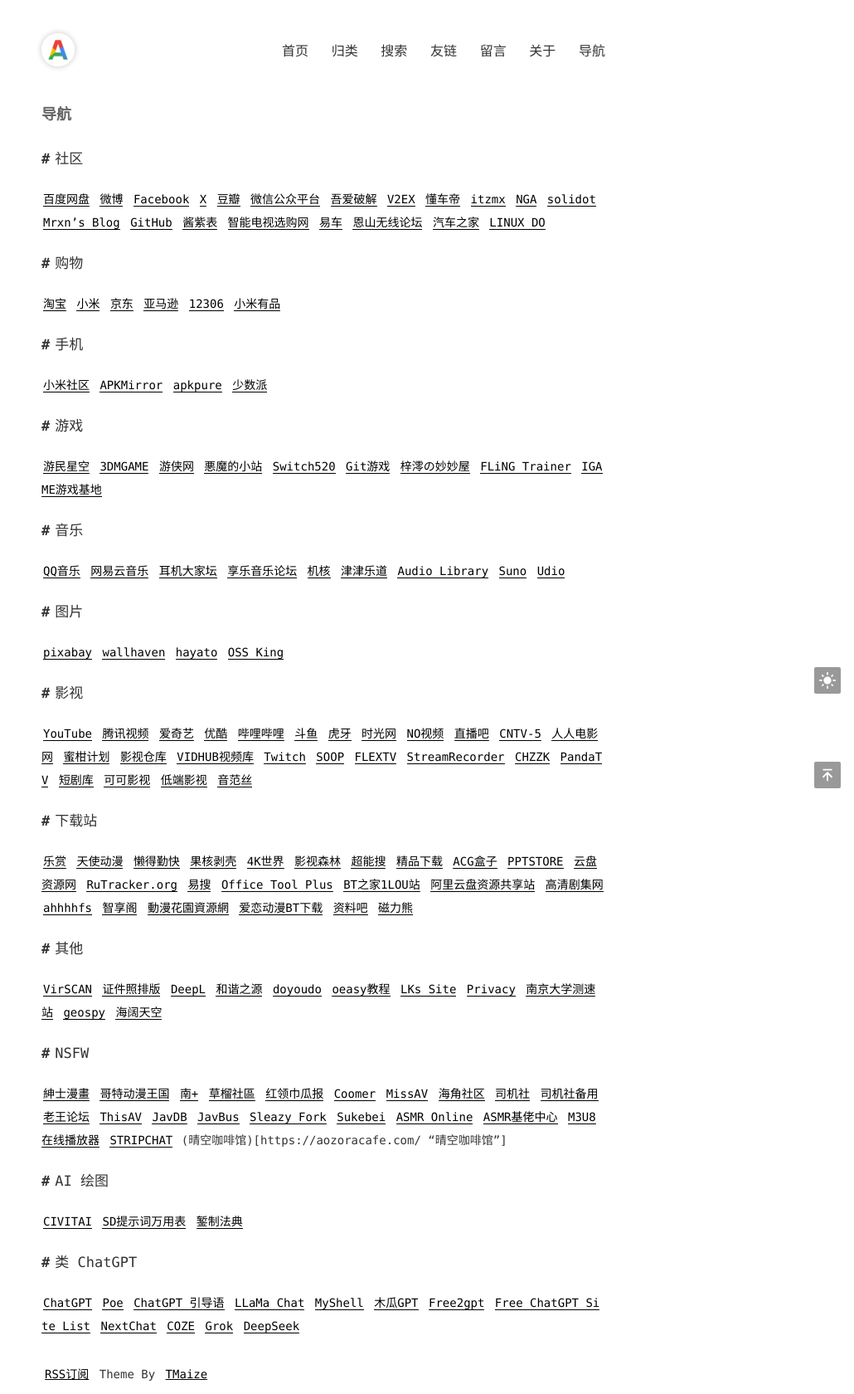
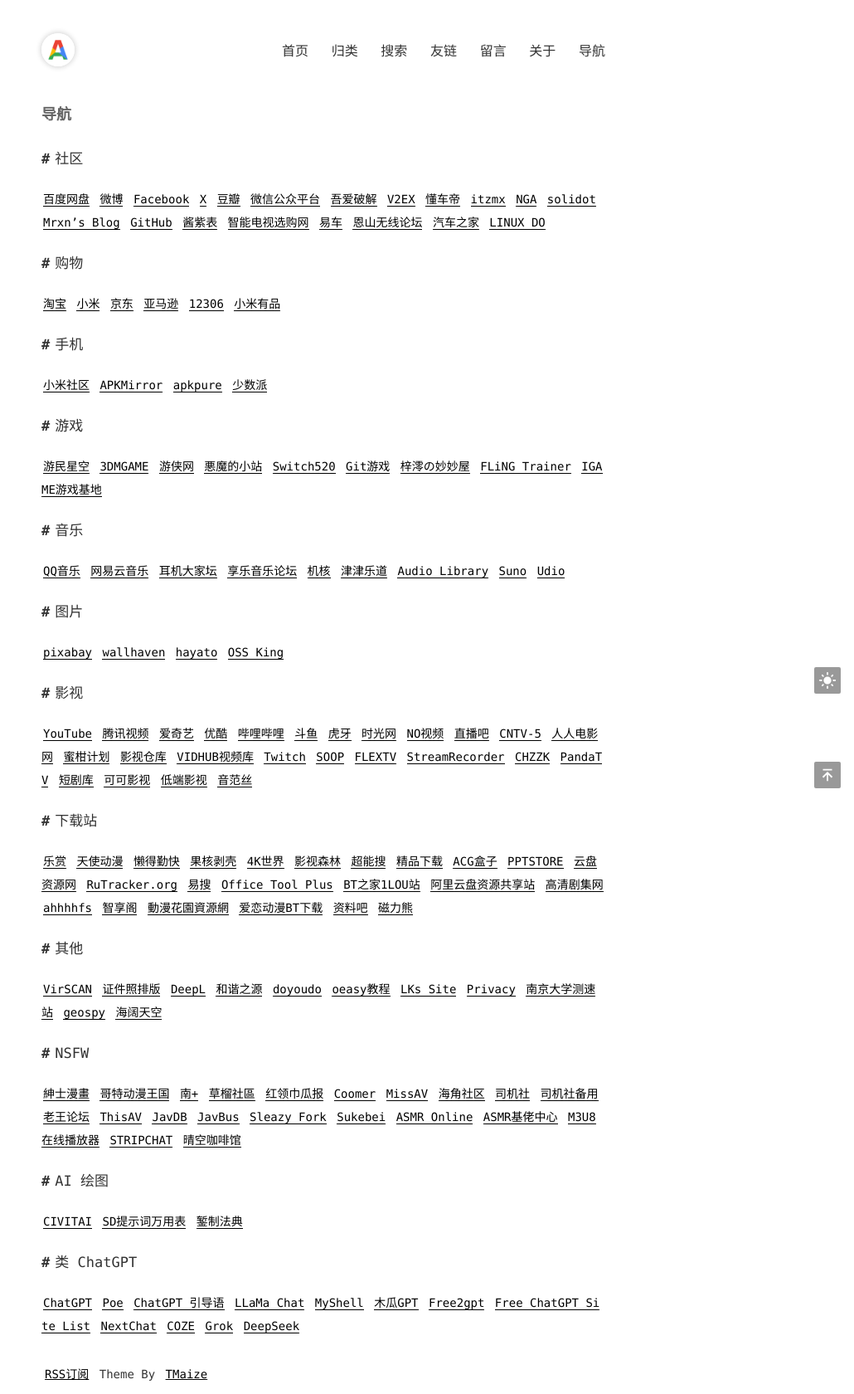
Before and after one commit to admans/admans.github.io, a Jekyll site: the page built from pages/navi.md, in a window 1280 px wide. Shown: the whole page at 83% size, without its empty margins (250-1280 px from the left). Built offline with Jekyll 4.4.1, drawn with Linux system fonts in a browser that asks for light colours.

Commit message:
Update navi.md

```diff
--- a/pages/navi.md
+++ b/pages/navi.md
@@ -41,7 +41,7 @@ title: 导航
 
 ## NSFW
 
-[紳士漫畫](https://www.wnacg.com/ "紳士漫畫") [哥特动漫王国](https://www.gtloli.gay/ "哥特动漫王国") [南+](https://south-plus.net/ "南+") [草榴社區](https://t66y.com/ "草榴社區") [红领巾瓜报](https://hlj.fun/ "红领巾瓜报") [Coomer](https://coomer.su/ "Coomer") [MissAV](https://missav.ws/ "MissAV") [海角社区](https://haijiao.com/ "海角社区") [司机社](https://bitbucket.org/xsijishe/yjdz/src/main/ "司机社") [司机社备用](https://47447.net/ "司机社备用") [老王论坛](https://laowang.vip "老王论坛") [ThisAV](https://thisav.com/ "ThisAV") [JavDB](https://javdb.com/ "JavDB") [JavBus](https://www.javbus.com/ "JavBus") [Sleazy Fork](https://sleazyfork.org/zh-CN "Sleazy Fork") [Sukebei](https://sukebei.nyaa.si/ "Sukebei") [ASMR Online](https://www.asmr.one/works "ASMR Online") [ASMR基佬中心](https://www.asmrgay.org/ "ASMR基佬中心") [M3U8在线播放器](https://5721004.xyz/ "M3U8在线播放器") [STRIPCHAT](https://zh.stripchat.com/ "STRIPCHAT") (晴空咖啡馆)[https://aozoracafe.com/ "晴空咖啡馆"]
+[紳士漫畫](https://www.wnacg.com/ "紳士漫畫") [哥特动漫王国](https://www.gtloli.gay/ "哥特动漫王国") [南+](https://south-plus.net/ "南+") [草榴社區](https://t66y.com/ "草榴社區") [红领巾瓜报](https://hlj.fun/ "红领巾瓜报") [Coomer](https://coomer.su/ "Coomer") [MissAV](https://missav.ws/ "MissAV") [海角社区](https://haijiao.com/ "海角社区") [司机社](https://bitbucket.org/xsijishe/yjdz/src/main/ "司机社") [司机社备用](https://47447.net/ "司机社备用") [老王论坛](https://laowang.vip "老王论坛") [ThisAV](https://thisav.com/ "ThisAV") [JavDB](https://javdb.com/ "JavDB") [JavBus](https://www.javbus.com/ "JavBus") [Sleazy Fork](https://sleazyfork.org/zh-CN "Sleazy Fork") [Sukebei](https://sukebei.nyaa.si/ "Sukebei") [ASMR Online](https://www.asmr.one/works "ASMR Online") [ASMR基佬中心](https://www.asmrgay.org/ "ASMR基佬中心") [M3U8在线播放器](https://5721004.xyz/ "M3U8在线播放器") [STRIPCHAT](https://zh.stripchat.com/ "STRIPCHAT") [晴空咖啡馆](https://aozoracafe.com/ "晴空咖啡馆")
 
 ## AI 绘图
 
```
